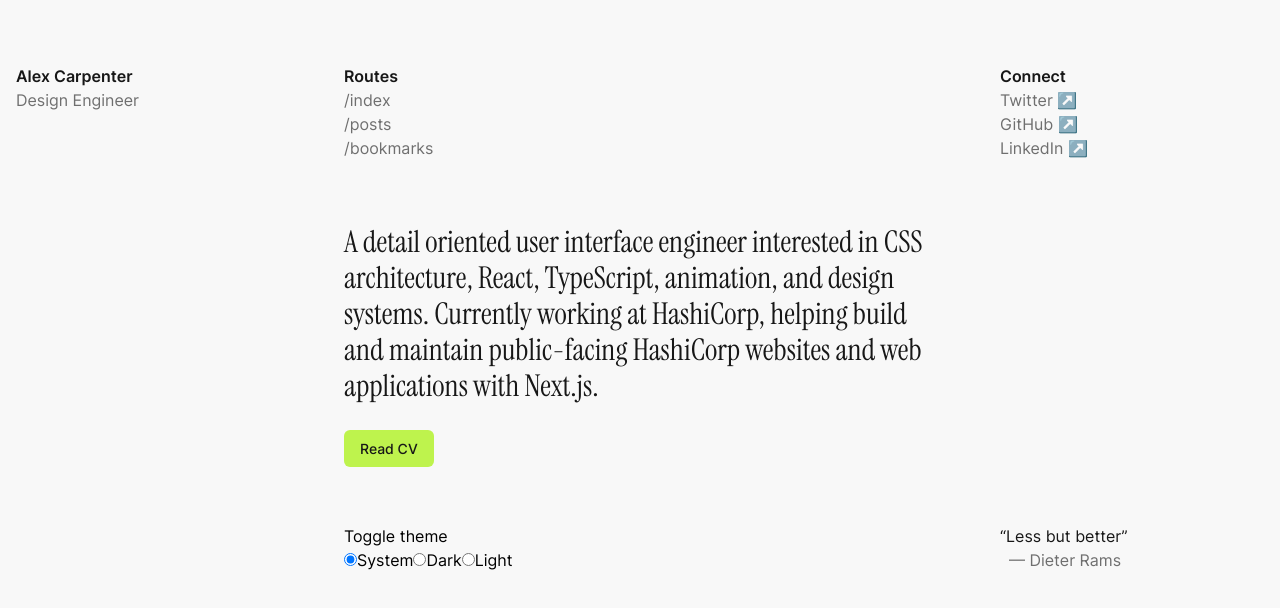
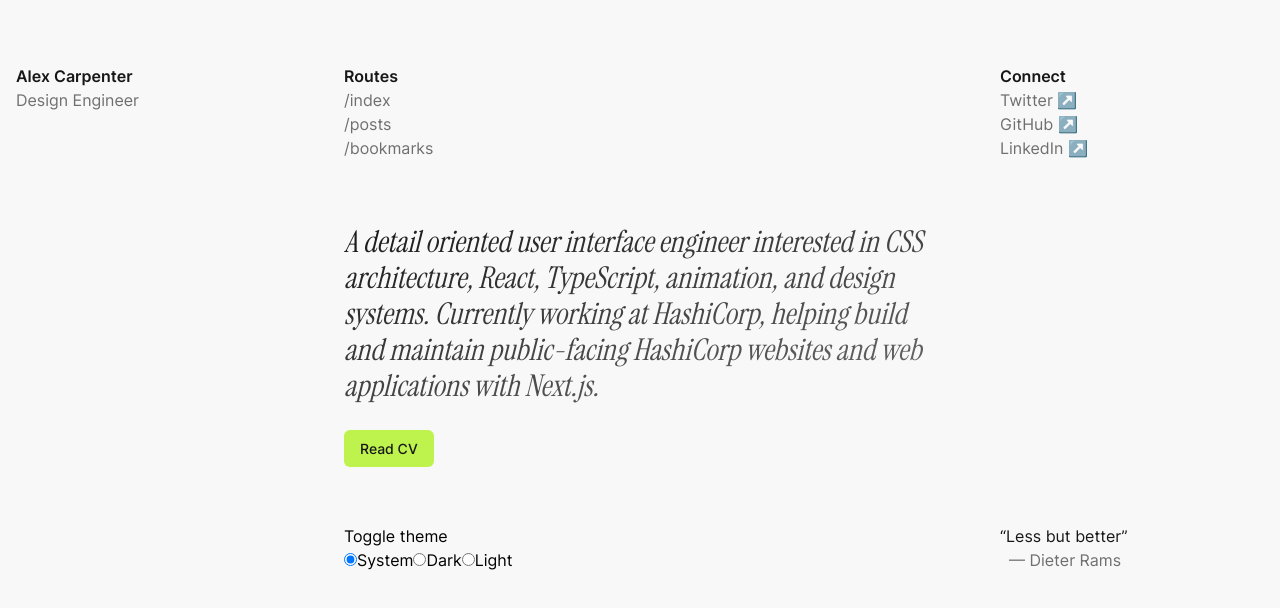
Before and after one commit to alexcarpenter/alexcarpenter-next-tailwind, a Next.js app: page / in a window 1280 px wide. Shown: the top 608 px of the page. Built offline with nearby package versions, Linux system fonts and the light colour scheme.

Commit message:
text gradient

```diff
--- a/app/page.tsx
+++ b/app/page.tsx
@@ -5,7 +5,7 @@ export default function Home() {
     <>
       <header className="mt-16 grid gap-16 md:grid-cols-4">
         <div className="md:col-span-2 md:col-start-2">
-          <p className="font-serif text-xl text-foreground md:text-3xl">
+          <p className="bg-gradient-to-br from-text-gradient-start to-text-gradient-end bg-clip-text font-serif text-xl italic text-transparent md:text-3xl">
             A detail oriented user interface engineer interested in CSS
             architecture, React, TypeScript, animation, and design systems.
             Currently working at HashiCorp, helping build and maintain
--- a/tailwind.config.js
+++ b/tailwind.config.js
@@ -10,6 +10,10 @@ module.exports = {
   ],
   theme: {
     extend: {
+      gradientColorStops: {
+        "text-gradient-start": "hsl(var(--foreground))",
+        "text-gradient-end": "hsl(var(--foreground-neutral))",
+      },
       fontFamily: {
         sans: ["var(--font-inter)", ...fontFamily.sans],
         serif: ["var(--font-instrument)", ...fontFamily.serif],
```
